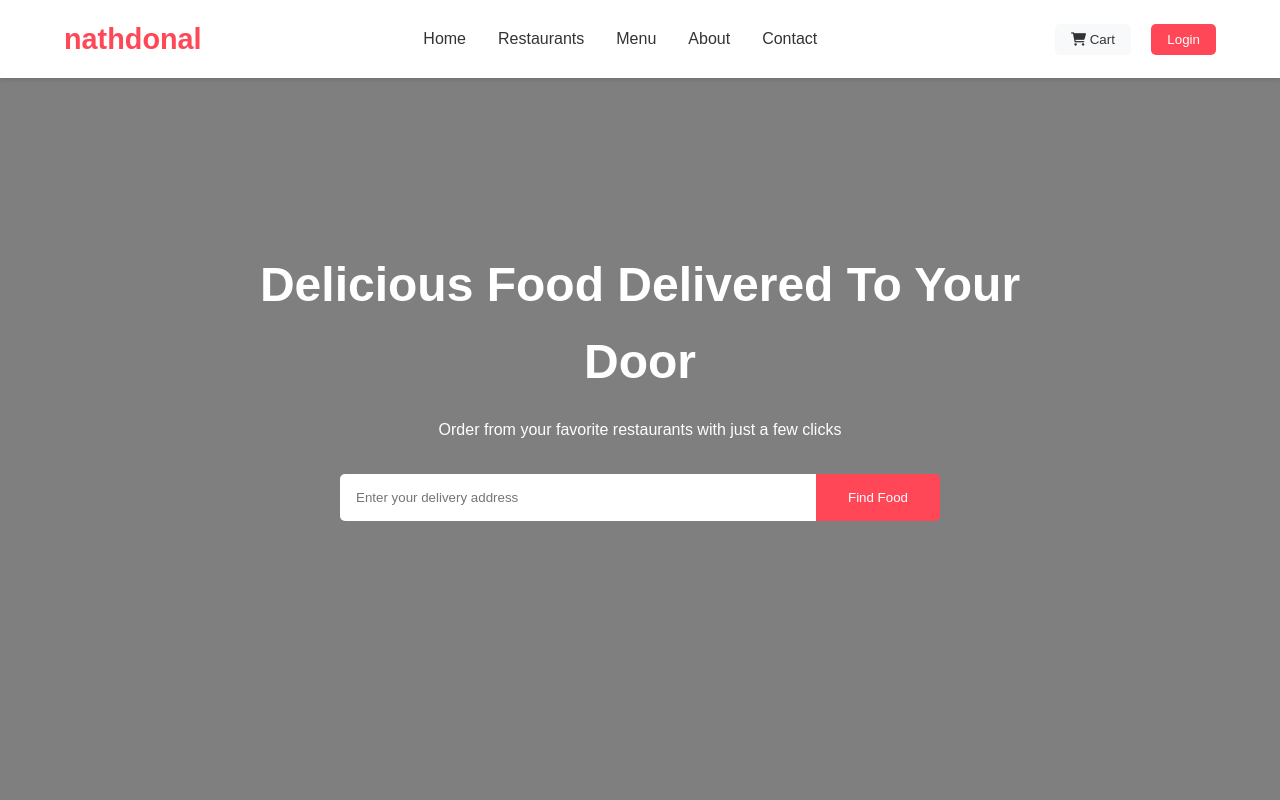
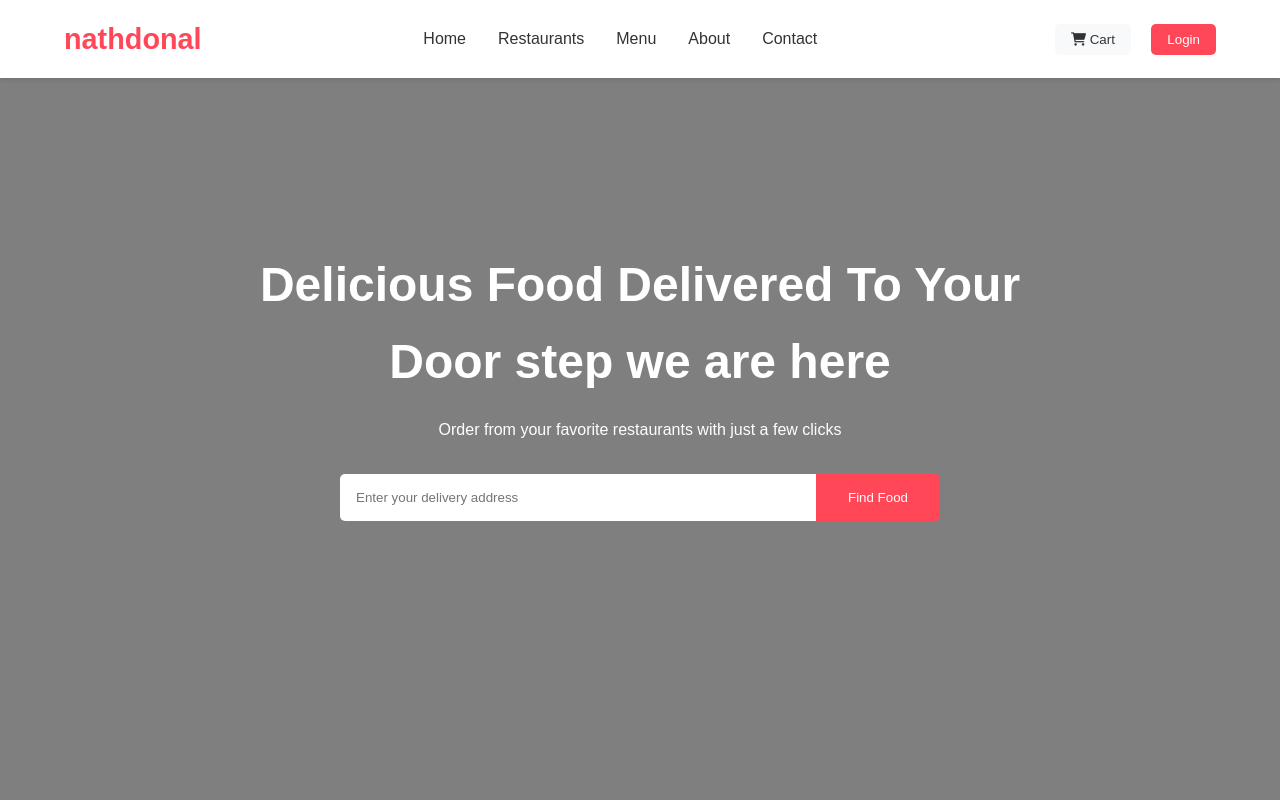
Before and after one commit to PranabBandhunath/fooddelevaryintial, a plain HTML site: page index.html in a window 1280 px wide. Shown: the top 800 px of the page. Drawn offline with Linux system fonts and the light colour scheme.

Commit message:
Update index.html

```diff
--- a/index.html
+++ b/index.html
@@ -31,7 +31,7 @@
     <!-- Hero Section -->
     <section id="home" class="hero">
         <div class="hero-content">
-            <h1>Delicious Food Delivered To Your Door</h1>
+            <h1>Delicious Food Delivered To Your Door step we are here</h1>
             <p>Order from your favorite restaurants with just a few clicks</p>
             <div class="search-bar">
                 <input type="text" placeholder="Enter your delivery address">
```
